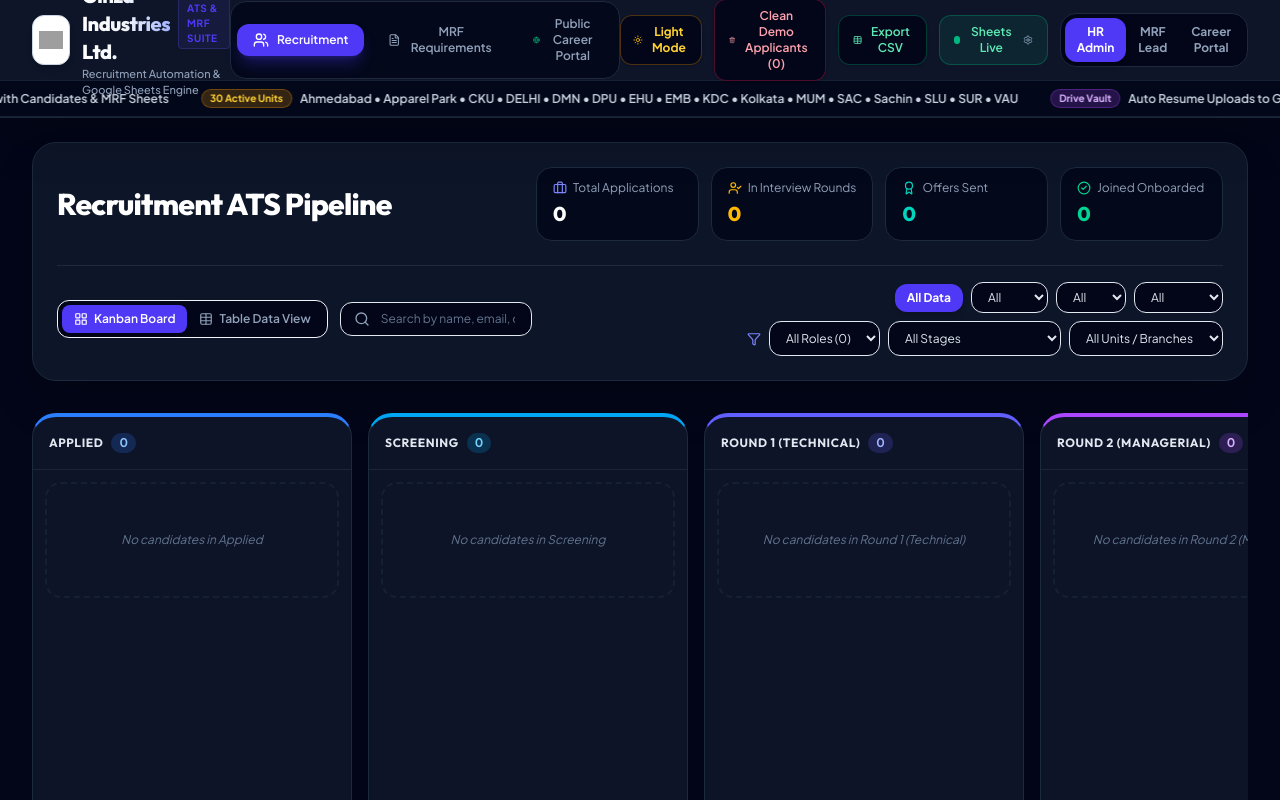
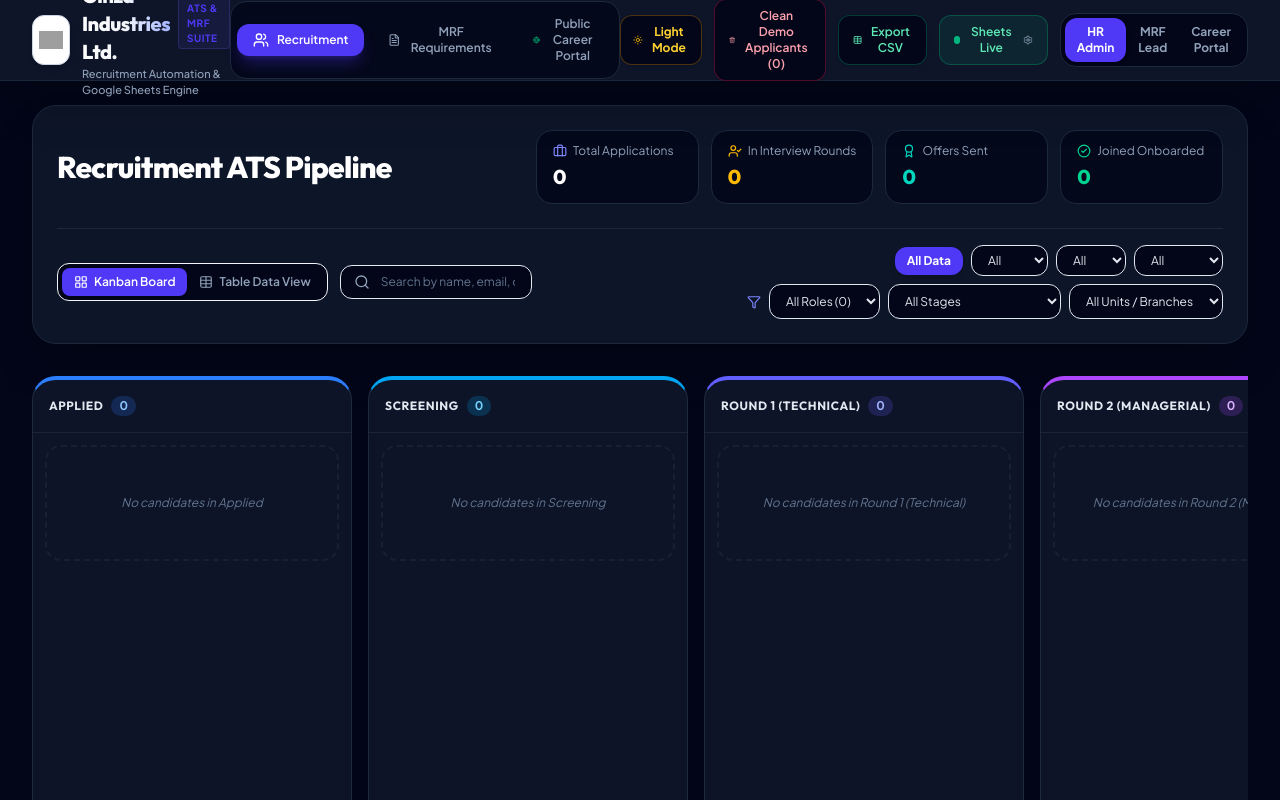
Before and after one commit to mismumbai-tush/Ginza-Recruitment-Portal, a React (Vite) app: page / in a window 1280 px wide. Shown: the top 800 px of the page. Built offline with nearby package versions, Linux system fonts and the light colour scheme; grey boxes are pictures that could not be loaded.

Commit message:
Remove marquee ticker for a clean ultra-professional enterprise UI layout

```diff
--- a/src/components/Navbar.tsx
+++ b/src/components/Navbar.tsx
@@ -228,43 +228,6 @@ export const Navbar: React.FC<NavbarProps> = ({
           </div>
         </div>
       </div>
-
-      {/* ── CSS KEYFRAME MARQUEE TICKER BANNER (28s LINEAR INFINITE WITH PAUSE-ON-HOVER) ── */}
-      <div className={`overflow-hidden border-t py-2 text-xs font-semibold select-none border-b ${
-        isDark ? 'bg-slate-950/90 border-slate-800/80 text-slate-300' : 'bg-slate-900 text-slate-200 border-slate-800'
-      }`}>
-        <div className="animate-marquee-ticker flex items-center whitespace-nowrap gap-8">
-          {[1, 2].map((group) => (
-            <div key={group} className="flex items-center space-x-8 shrink-0">
-              <span className="flex items-center space-x-2 text-indigo-400">
-                <span className="w-2 h-2 rounded-full bg-indigo-400 animate-ping" />
-                <span className="font-extrabold uppercase tracking-wider text-[11px] text-white">Live Platform:</span>
-                <span className="text-slate-300">Ginza Industries Recruitment Automation Suite</span>
-              </span>
-
-              <span className="flex items-center space-x-2 text-emerald-400">
-                <span className="px-2 py-0.5 rounded-full text-[10px] font-bold bg-emerald-500/20 text-emerald-300 border border-emerald-500/30">Google Sheet Live</span>
-                <span className="text-slate-300">Synchronized with Candidates & MRF Sheets</span>
-              </span>
-
-              <span className="flex items-center space-x-2 text-amber-400">
-                <span className="px-2 py-0.5 rounded-full text-[10px] font-bold bg-amber-500/20 text-amber-300 border border-amber-500/30">30 Active Units</span>
-                <span className="text-slate-300">Ahmedabad • Apparel Park • CKU • DELHI • DMN • DPU • EHU • EMB • KDC • Kolkata • MUM • SAC • Sachin • SLU • SUR • VAU</span>
-              </span>
-
-              <span className="flex items-center space-x-2 text-purple-400">
-                <span className="px-2 py-0.5 rounded-full text-[10px] font-bold bg-purple-500/20 text-purple-300 border border-purple-500/30">Drive Vault</span>
-                <span className="text-slate-300">Auto Resume Uploads to Google Drive Folder 1dtr0keuzXo-pLzvyeURTlj4MuijFo-R7</span>
-              </span>
-
-              <span className="flex items-center space-x-2 text-cyan-400">
-                <span className="px-2 py-0.5 rounded-full text-[10px] font-bold bg-cyan-500/20 text-cyan-300 border border-cyan-500/30">In-Place Same-Row Updates</span>
-                <span className="text-slate-300">Screening (Col R) • 1st Round (W-Z) • 2nd Round (AA-AD) • 3rd Round (AE-AH) • Joining & Offer (AI, AJ, AP, AQ, AR, AT)</span>
-              </span>
-            </div>
-          ))}
-        </div>
-      </div>
     </header>
   );
 };
--- a/src/index.css
+++ b/src/index.css
@@ -95,31 +95,13 @@ h1, h2, h3, .font-display {
 
 /* ── HIGH PERFORMANCE HARDWARE ACCELERATED ANIMATIONS ── */
 @keyframes slideUp {
-  from { opacity: 0; transform: translate3d(0, 12px, 0); }
+  from { opacity: 0; transform: translate3d(0, 10px, 0); }
   to { opacity: 1; transform: translate3d(0, 0, 0); }
 }
 
-@keyframes marquee {
-  0% { transform: translate3d(0%, 0, 0); }
-  100% { transform: translate3d(-50%, 0, 0); }
-}
-
 .animate-slide-up {
-  animation: slideUp 0.3s cubic-bezier(0.16, 1, 0.3, 1) forwards;
+  animation: slideUp 0.25s cubic-bezier(0.16, 1, 0.3, 1) forwards;
   will-change: transform, opacity;
-}
-
-.animate-marquee-ticker {
-  display: flex;
-  width: max-content;
-  animation: marquee 28s linear infinite;
-  will-change: transform;
-  transform: translateZ(0);
-  backface-visibility: hidden;
-}
-
-.animate-marquee-ticker:hover {
-  animation-play-state: paused;
 }
 
 /* GPU Accelerated smooth rendering */
```
